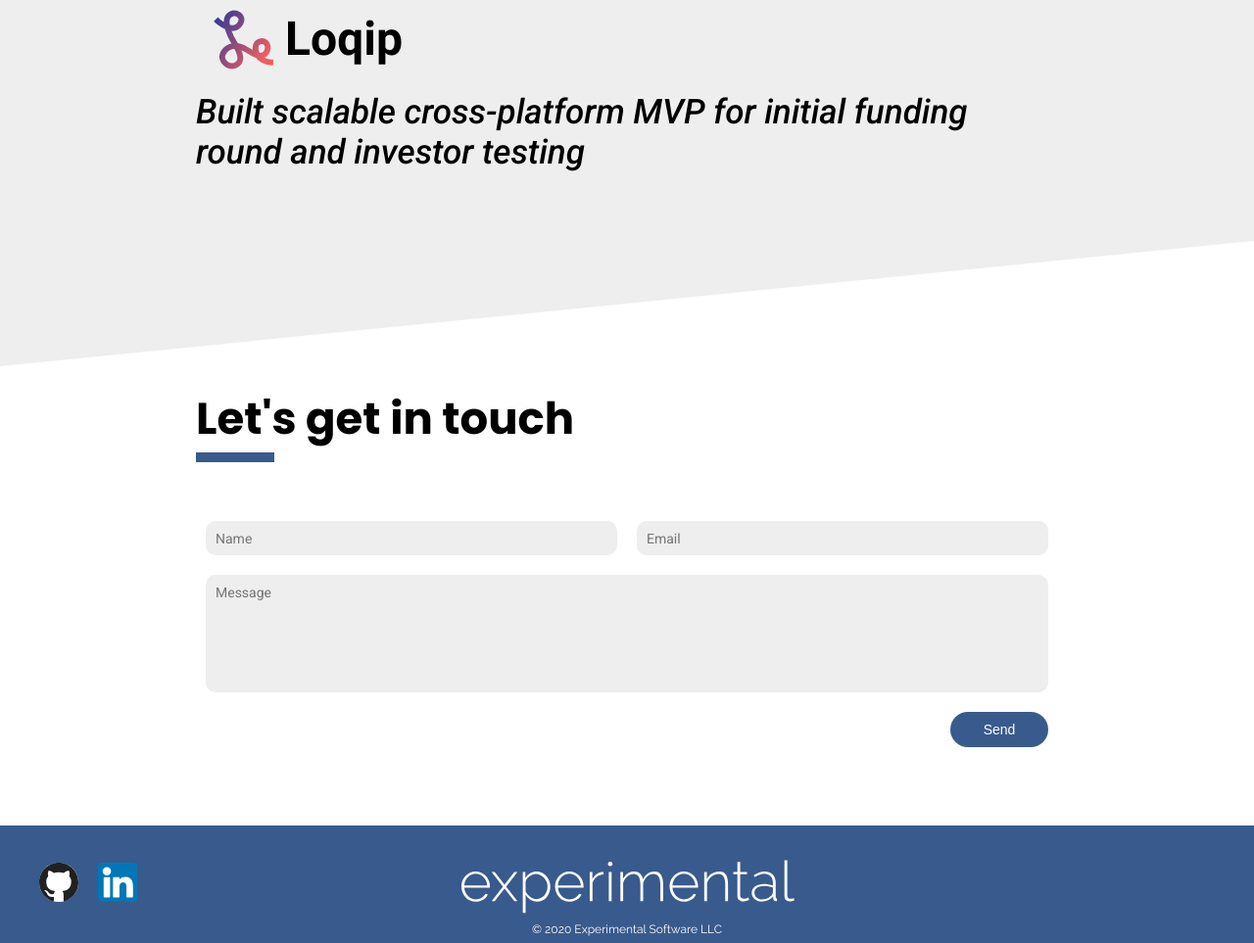
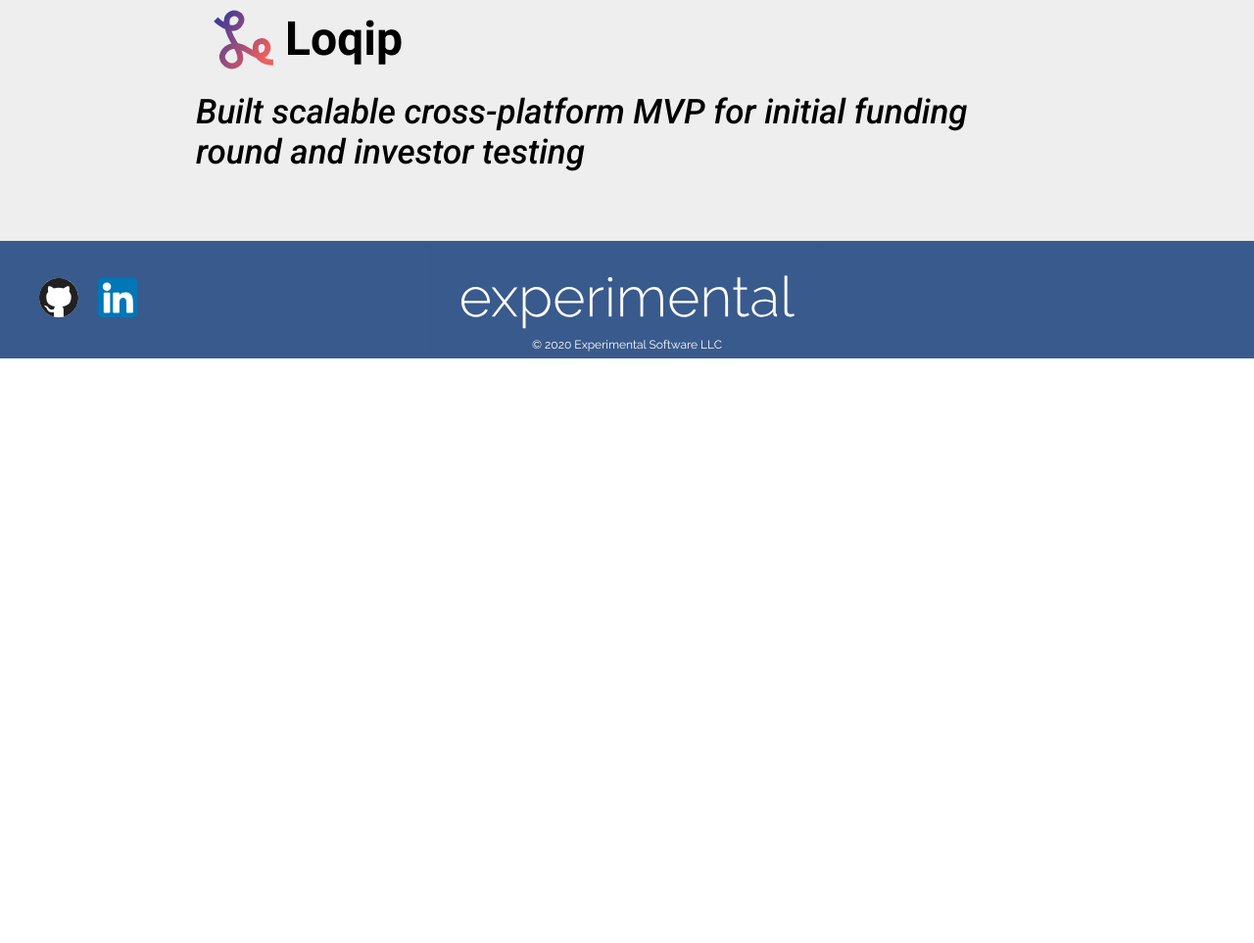
Before and after one commit to Experimental-Software-Studio/experimental-software-studio.github.io, a Gatsby site: page / in a window 1280 px wide. Shown: the part 1381-2344 px from the top of the page at 98% size. After the commit the page ends 1747 px from the top, so only its background shows below. Built offline with nearby package versions, Linux system fonts and the light colour scheme; Gatsby itself is replaced by a stand-in of ours.

Commit message:
Remove contact form

```diff
--- a/src/pages/index.jsx
+++ b/src/pages/index.jsx
@@ -6,7 +6,6 @@ import Section from "../components/Section";
 import Divider from "../components/Divider";
 import Emphasis from "../components/Emphasis";
 import Project from "../components/Project";
-import ContactForm from "../components/ContactForm";
 import { pageEnum } from "../constants";
 import FeatureArt from "../images/feature-art.svg";
 import SmokebuddyLogo from "../images/smokebuddy-logo.png";
@@ -60,14 +59,6 @@ const HomePage = () => (
           investor testing"
         />
       </Section>
-
-      <Divider alt />
-
-      <Section>
-        <h1>Let's get in touch</h1>
-        <Emphasis />
-        <ContactForm />
-      </Section>
     </Layout>
   </div>
 );
```
